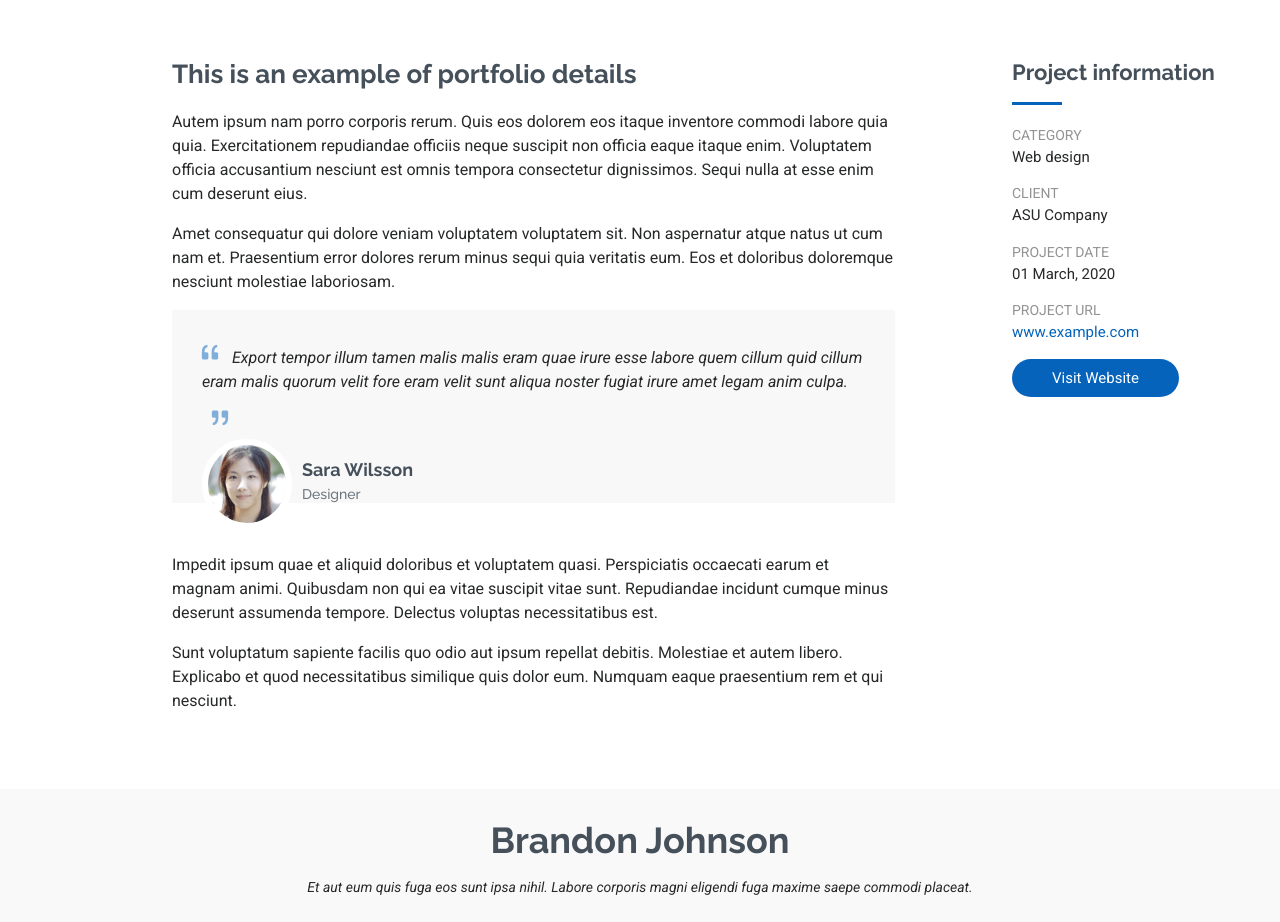
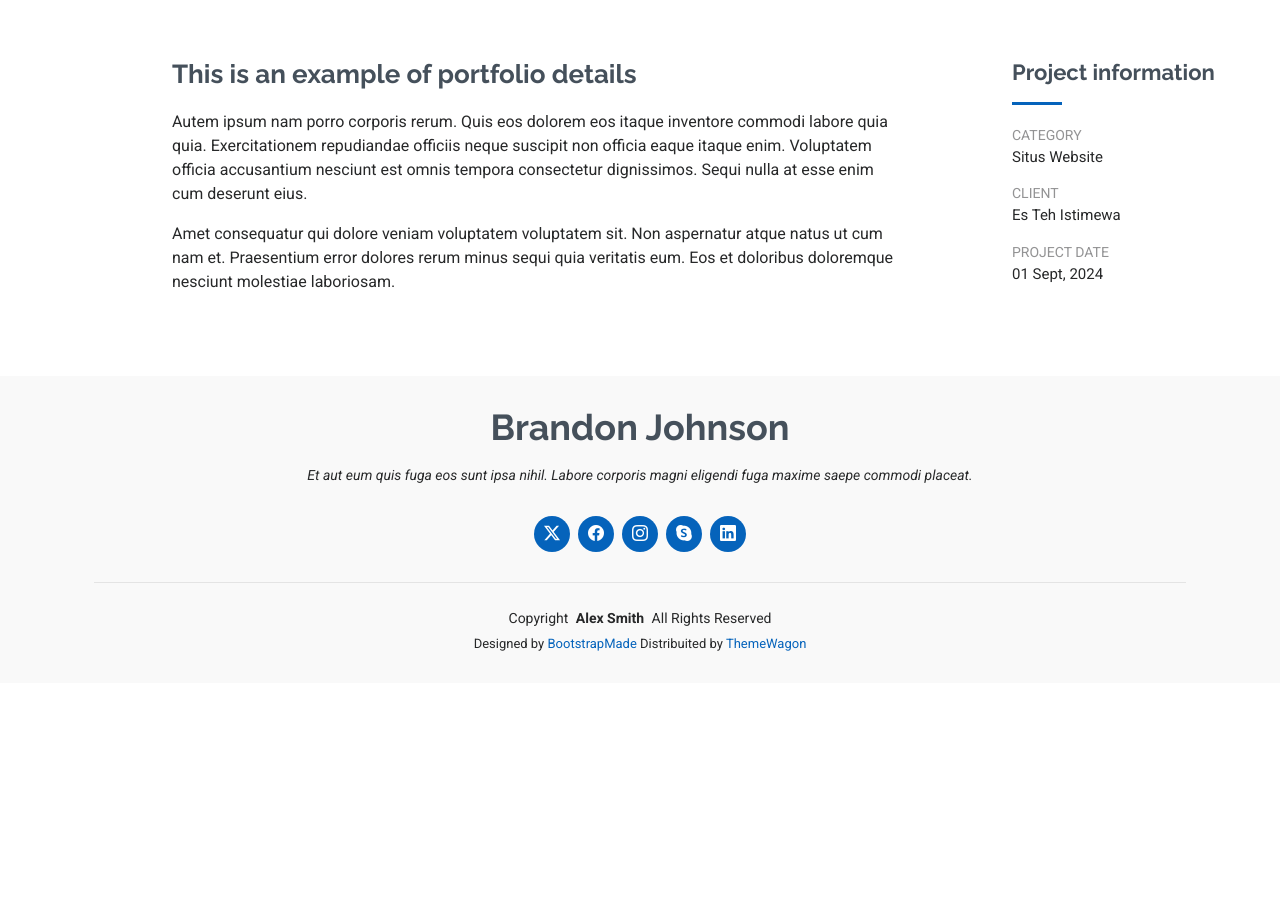
Before and after one commit to Agstani/ran_agstani.github.io, a plain HTML site: page portfolio-details-web2.html in a window 1280 px wide. Shown: the part 1020-1942 px from the top of the page. After the commit the page ends 1703 px from the top, so only its background shows below. Drawn offline with Linux system fonts and the light colour scheme.

Commit message:
next commit

```diff
--- a/portfolio-details-web2.html
+++ b/portfolio-details-web2.html
@@ -139,7 +139,7 @@
                 Amet consequatur qui dolore veniam voluptatem voluptatem sit. Non aspernatur atque natus ut cum nam et. Praesentium error dolores rerum minus sequi quia veritatis eum. Eos et doloribus doloremque nesciunt molestiae laboriosam.
               </p>
 
-              <div class="testimonial-item">
+              <!-- <div class="testimonial-item">
                 <p>
                   <i class="bi bi-quote quote-icon-left"></i>
                   <span>Export tempor illum tamen malis malis eram quae irure esse labore quem cillum quid cillum eram malis quorum velit fore eram velit sunt aliqua noster fugiat irure amet legam anim culpa.</span>
@@ -150,15 +150,15 @@
                   <h3>Sara Wilsson</h3>
                   <h4>Designer</h4>
                 </div>
-              </div>
+              </div> -->
 
-              <p>
+              <!-- <p>
                 Impedit ipsum quae et aliquid doloribus et voluptatem quasi. Perspiciatis occaecati earum et magnam animi. Quibusdam non qui ea vitae suscipit vitae sunt. Repudiandae incidunt cumque minus deserunt assumenda tempore. Delectus voluptas necessitatibus est.
               </p>
 
               <p>
                 Sunt voluptatum sapiente facilis quo odio aut ipsum repellat debitis. Molestiae et autem libero. Explicabo et quod necessitatibus similique quis dolor eum. Numquam eaque praesentium rem et qui nesciunt.
-              </p>
+              </p> -->
 
             </div>
           </div>
@@ -167,12 +167,12 @@
             <div class="portfolio-info">
               <h3>Project information</h3>
               <ul>
-                <li><strong>Category</strong> Web design</li>
-                <li><strong>Client</strong> ASU Company</li>
-                <li><strong>Project date</strong> 01 March, 2020</li>
-                <li><strong>Project URL</strong> <a href="#">www.example.com</a></li>
+                <li><strong>Category</strong> Situs Website</li>
+                <li><strong>Client</strong> Es Teh Istimewa</li>
+                <li><strong>Project date</strong> 01 Sept, 2024</li>
+                <!-- <li><strong>Project URL</strong> <a href="https://estehistimewa.com/">https://estehistimewa.com/</a></li>
                 <li><a href="#" class="btn-visit align-self-start">Visit Website</a></li>
-              </ul>
+              </ul> -->
             </div>
           </div>
 
```
Also changed, not shown: index.html (+1 -1 lines), portfolio-details-web3.html (+6 -7 lines), assets/img/MYPHOTOS.jpg (added), assets/img/MYPROFILE.jpg (added), assets/img/bg.jpg (added), assets/img/img-profile.jpg (added), assets/img/rk.jpg (added).
